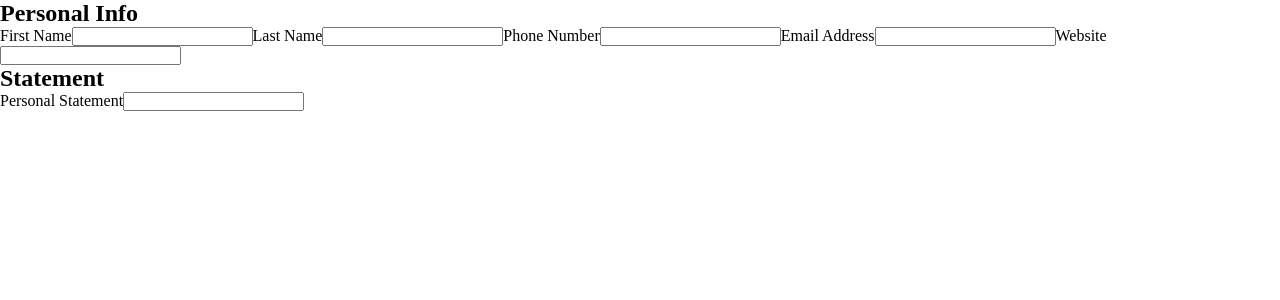
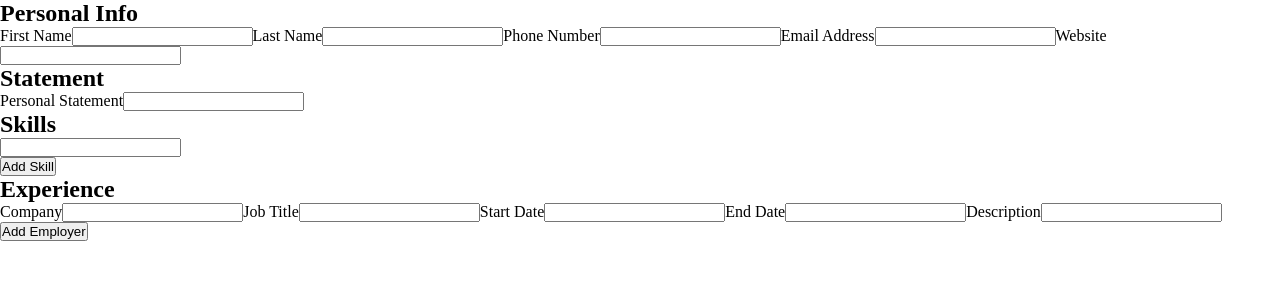
Before and after one commit to Fenroe/CV-Helper, a React (Create React App) app: page / in a window 1280 px wide. Shown: the top 300 px of the page. Built offline with nearby package versions, Linux system fonts and the light colour scheme.

Commit message:
feat: experience

```diff
--- a/src/App.js
+++ b/src/App.js
@@ -20,6 +20,7 @@ class App extends Component {
     super(props)
 
     this.state = {
+      key: 1,
       personalInfo: {
         firstName: '',
         lastName: '',
@@ -28,16 +29,50 @@ class App extends Component {
         website: '',
       },
       statement: '',
-      skills: [],
-      experience: [],
-      education: [],
+      skills: [
+        {
+          key: 0,
+          text: '',
+        },
+      ],
+      experience: [
+        {
+          key: 0,
+          company: '',
+          title: '',
+          startDate: '',
+          endDate: '',
+          description: '',
+        }
+      ],
+      education: [
+        {
+          key: 0,
+          institution: '',
+          subject: '',
+          startDate: '',
+          endDate: '',
+          description: '',
+        }
+      ],
     }
 
     this.updatePersonalInfo = this.updatePersonalInfo.bind(this);
     this.updateStatement = this.updateStatement.bind(this);
     this.updateSkills = this.updateSkills.bind(this);
+    this.addSkill = this.addSkill.bind(this);
     this.updateExperience = this.updateExperience.bind(this);
+    this.addExperience = this.addExperience.bind(this);
     this.updateEducation = this.updateEducation.bind(this);
+    this.addEducation = this.addEducation.bind(this);
+  }
+
+  updateKey() {
+    const key = this.state.key;
+    this.setState({
+      key: key +1,
+    })
+    return key;
   }
 
   updatePersonalInfo(personalInfo) {
@@ -58,16 +93,37 @@ class App extends Component {
     })
   }
 
+  addSkill() {
+    const key = this.updateKey();
+    const item = { key: key, text: '' };
+    const skills = this.state.skills.concat([item]);
+    this.updateSkills(skills);
+  }
+
   updateExperience(experience) {
     this.setState({
       experience: experience,
     })
   }
 
+  addExperience() {
+    const key = this.updateKey();
+    const item = { key: key, company: '', title: '', startDate: '', endDate: '', description: '' };
+    const experience = this.state.experience.concat([item]);
+    this.updateExperience(experience);
+  }
+
   updateEducation(education) {
     this.setState({
       education: education,
     })
+  }
+
+  addEducation() {
+    const key = this.updateKey();
+    const item = { key: key, institution: '', subject: '', startDate: '', endDate: '', description: '' };
+    const education = this.state.experience.concat([item]);
+    this.updateEducation(education);
   }
 
   render() {
@@ -81,10 +137,13 @@ class App extends Component {
         updateStatement = {this.updateStatement}
         skills = {this.state.skills}
         updateSkills = {this.updateSkills}
+        addSkill = {this.addSkill}
         experience = {this.state.experience}
         updateExperience = {this.updateExperience}
+        addExperience = {this.addExperience}
         education = {this.state.education}
         updateEducation = {this.updateEducation}
+        addEducation = {this.addEducation}
         ></Input>
       </div>
     )
--- a/src/components/Experience.js
+++ b/src/components/Experience.js
@@ -1,9 +1,91 @@
+/* eslint-disable no-useless-constructor */
 import React, { Component } from "react";
 
 class Experience extends Component {
+  constructor(props) {
+    super(props);
+  }
+
+  renderData() {
+    const renderedData = this.props.data.map(item => {
+      return(
+        <div
+        key = {item.key}>
+          <label>Company</label>
+          <input
+          defaultValue = {item.company}
+          onChange = {evt => this.updateCompany(evt.target.value)}
+          />
+          <label>Job Title</label>
+          <input
+          defaultValue = {item.title}
+          onChange = {evt => this.updateTitle(evt.target.value)}
+          />
+          <label>Start Date</label>
+          <input
+          defaultValue = {item.startDate}
+          onChange = {evt => this.updateStartDate(evt.target.value)}
+          />
+          <label>End Date</label>
+          <input
+          defaultValue = {item.endDate}
+          onChange = {evt => this.updateEndDate(evt.target.value)}
+          />
+          <label>Description</label>
+          <input
+          defaultValue = {item.description}
+          onChange = {evt => this.updateDescription(evt.target.value)}
+          />
+        </div>
+      )
+    })
+    return renderedData;
+  }
+
+  updateCompany(company) {
+    const data = this.props.data;
+    data.company = company;
+    this.props.update(data);
+  }
+
+  updateTitle(title) {
+    const data = this.props.data;
+    data.title = title;
+    this.props.update(data);
+  }
+
+  updateStartDate(startDate) {
+    const data = this.props.data;
+    data.startDate = startDate;
+    this.props.update(data);
+  }
+
+  updateEndDate(endDate) {
+    const data = this.props.data;
+    data.endDate = endDate;
+    this.props.update(data);
+  }
+
+  updateDescription(description) {
+    const data = this.props.data;
+    data.description = description;
+    this.props.update(data);
+  }
+
   render() {
     return(
-      <div></div>
+      <div>
+        <h2>Experience</h2>
+        <form
+        onSubmit = {e => e.preventDefault()}
+        >
+          {this.renderData()}
+          <button
+          onClick = {this.props.add}>
+            Add Employer
+          </button>
+        </form>
+      </div>
     )
   }
 }
--- a/src/components/Input.js
+++ b/src/components/Input.js
@@ -97,16 +97,19 @@ class Input extends Component {
         update = {this.props.updateStatement}
         ></Statement>
         <Skills
-        skills = {this.props.skills}
-        updateSkills = {this.props.updateSkills}
+        data = {this.props.skills}
+        add = {this.props.addSkill}
+        update = {this.props.updateSkills}
         ></Skills>
         <Experience
-        experience = {this.props.experience}
-        updateExperience = {this.props.updateExperience}
+        data = {this.props.experience}
+        add = {this.props.addExperience}
+        update = {this.props.updateExperience}
         ></Experience>
         <Education
-        education = {this.props.education}
-        updateEducation = {this.props.updateEducation}
+        data = {this.props.education}
+        add = {this.props.addEducation}
+        update = {this.props.updateEducation}
         ></Education>
       </div>
     )
--- a/src/components/Skills.js
+++ b/src/components/Skills.js
@@ -1,9 +1,49 @@
+/* eslint-disable no-useless-constructor */
 import React, { Component } from "react";
 
 class Skills extends Component {
+  constructor(props) {
+    super(props);
+  }
+
+  renderData() {
+    const renderedData = this.props.data.map(item => {
+      return (
+        <div
+        key = {item.key}>
+          <input
+          defaultValue = {item.text}
+          onChange = {evt => this.editData(item.key, evt.target.value)}
+          />
+        </div>
+      )
+    })
+    return renderedData;
+  }
+
+  editData(key, text) {
+    const data = this.props.data.map(item => {
+      if (key === item.key) {
+        item.text = text;
+      }
+      return item;
+    })
+    this.props.update(data);
+  }
+
   render() {
     return(
-      <div></div>
+      <div>
+        <h2>Skills</h2>
+        <form
+        onSubmit = {e => e.preventDefault()}
+        >
+          {this.renderData()}
+          <button
+          onClick = {this.props.add}
+          >Add Skill</button>
+        </form>
+      </div>
     )
   }
 }
```
